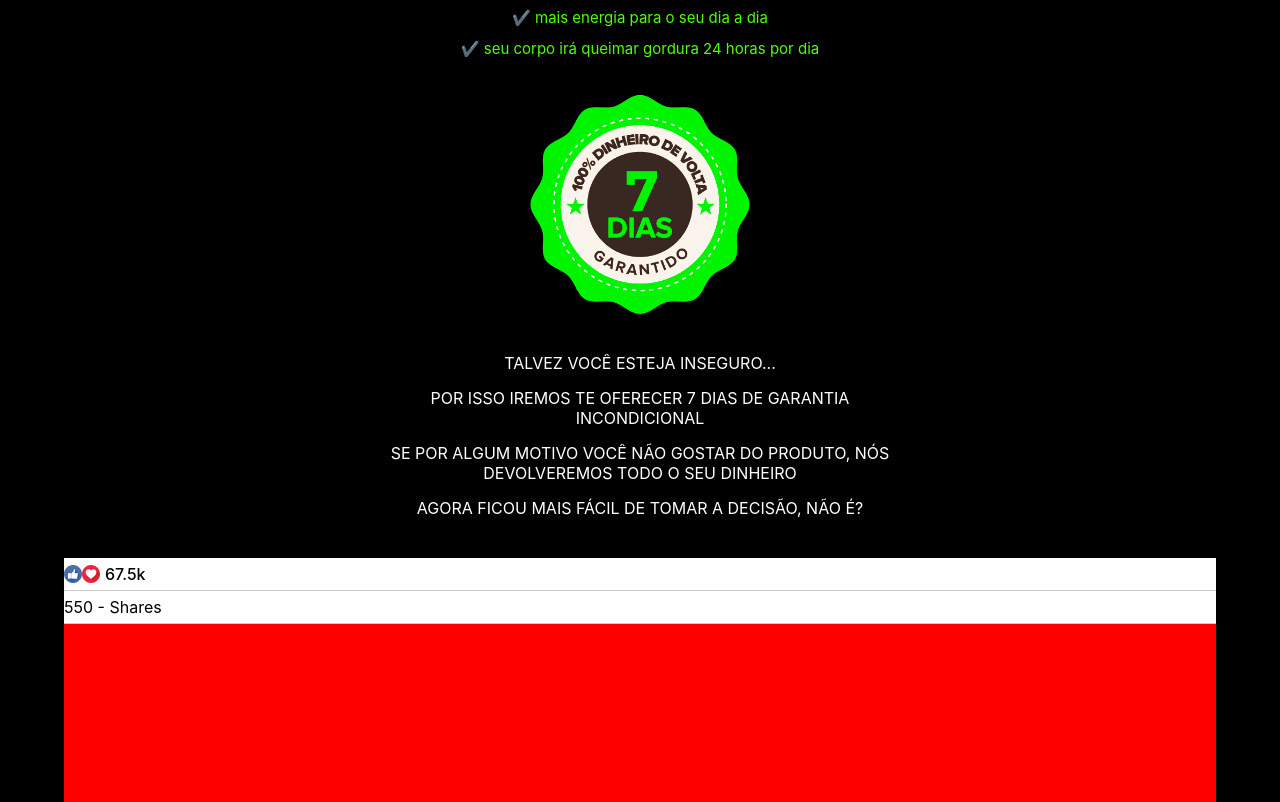
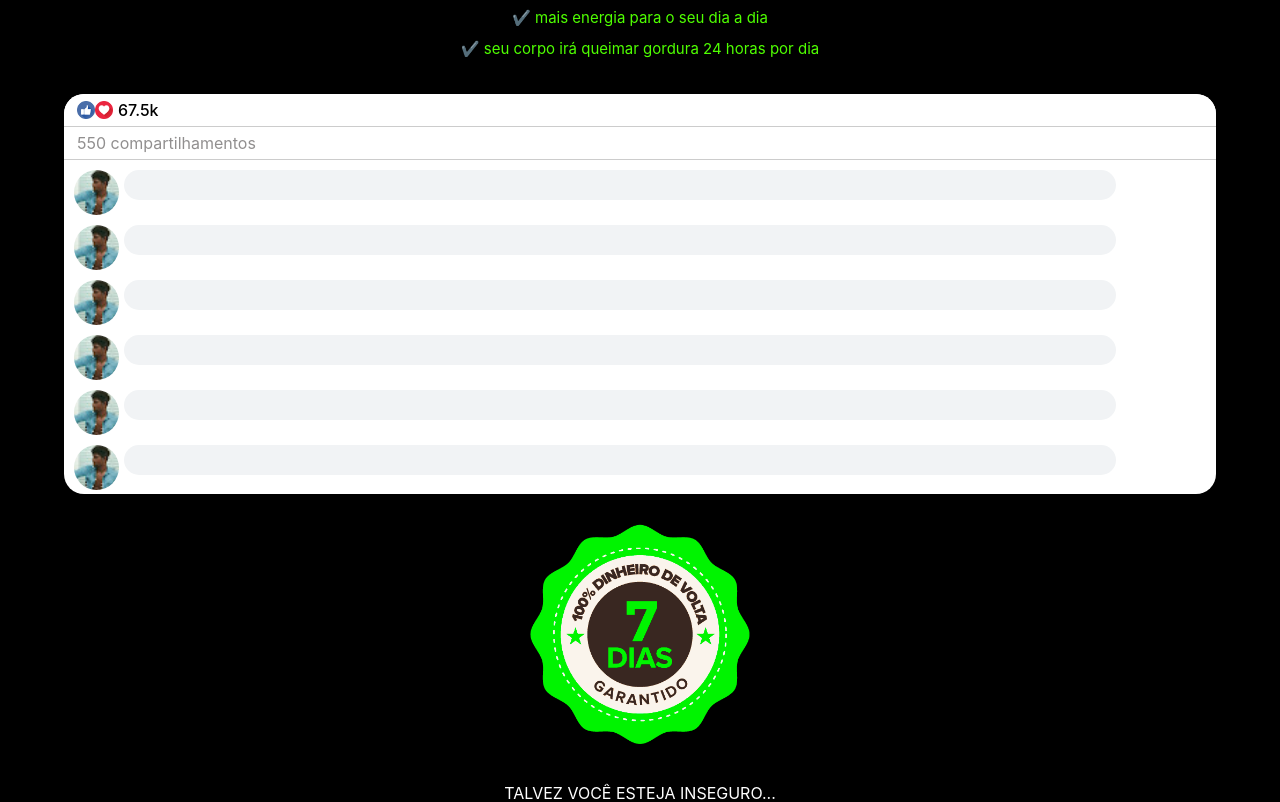
Before and after one commit to DjorgeSilva/marketing, a React (Create React App) app in the folder my-app/: page / in a window 1280 px wide. Shown: the part 1600-2402 px from the top of the page. Built offline with nearby package versions, Linux system fonts and the light colour scheme.

Commit message:
update comments section with content

```diff
--- a/my-app/src/Components/FaceBookComments/index.styles.ts
+++ b/my-app/src/Components/FaceBookComments/index.styles.ts
@@ -4,19 +4,26 @@ import { ImagePropType } from "../../types";
 export const MainFaceBookIContainer = styled.div`
   width: 90%;
   height: 400px;
-  background-color: red;
+  background-color: #fff;
+  border-radius: 20px;
 `;
 
-export const LikeSection = styled.div`
-  width: 100%;
+export const LikeSection = styled.div<{
+  color: string;
+}>`
+  width: calc(100% - 13px);
   height: 32px;
   background-color: #fff;
+  border-top-left-radius: 20px;
+  border-top-right-radius: 20px;
 
   display: flex;
   justify-content: left;
   align-items: center;
 
   border-bottom: 1px solid #ccc;
+  padding-left: 13px;
+  color: ${({ color }) => color};
 `;
 
 export const FaceBookIcons = styled.img<ImagePropType>`
@@ -34,7 +41,45 @@ export const FaceBookText = styled.p`
   user-select: none; /* Standard syntax */
 `;
 
+export const CommentContainer = styled.div`
+  width: 100%;
+  height: fit-content;
+
+  padding: 0 10px;
+
+  overflow: auto;
+`;
+
 export const CommentSection = styled.div`
   width: 100%;
   height: fit-content;
+
+  display: flex;
+  margin-top: 10px;
 `;
+
+export const CommentUserImage = styled.img<ImagePropType>`
+  width: 45px;
+  height: 45px;
+  object-fit: cover;
+
+  border-radius: 50%;
+`;
+
+export const UserCommentTextWrapper = styled.div`
+  width: calc(90% - 45px);
+  height: 30px;
+  background-color: #f1f3f5;
+  border-radius: 20px;
+  margin-left: 5px;
+`;
+
+export const UserCommentText = styled.p`
+  font-weight: 500;
+
+  color: red;
+
+  -webkit-user-select: none; /* Safari */
+  -ms-user-select: none; /* IE 10 and IE 11 */
+  user-select: none; /* Standard syntax */
+`;
--- a/my-app/src/Components/FaceBookComments/index.tsx
+++ b/my-app/src/Components/FaceBookComments/index.tsx
@@ -4,12 +4,18 @@
 import React from "react";
 import like_image from "../../assets/like.png";
 import love_image from "../../assets/loveIcon.png";
+import { faceBookCommentsMock } from "../../constants";
+
 import {
+  CommentContainer,
   CommentSection,
+  CommentUserImage,
   FaceBookIcons,
   FaceBookText,
   LikeSection,
   MainFaceBookIContainer,
+  UserCommentText,
+  UserCommentTextWrapper,
 } from "./index.styles";
 // -----------------------------------------------------
 // FACEBOOK COMPONENT
@@ -17,14 +23,25 @@ import {
 export const Comments: React.FC = (): JSX.Element => {
   return (
     <MainFaceBookIContainer>
-      <LikeSection>
+      <LikeSection color="#000">
         <FaceBookIcons src={like_image} />
         <FaceBookIcons src={love_image} />
         <FaceBookText>67.5k</FaceBookText>
       </LikeSection>
-      <LikeSection>550 - Shares</LikeSection>
+      <LikeSection color="#918f8f">550 compartilhamentos</LikeSection>
 
-      <CommentSection></CommentSection>
+      <CommentContainer>
+        {faceBookCommentsMock.map((comment: any) => {
+          return (
+            <CommentSection key={comment.id}>
+              <CommentUserImage src={comment.icon}></CommentUserImage>
+              <UserCommentTextWrapper>
+                <UserCommentText>{comment.text}</UserCommentText>
+              </UserCommentTextWrapper>
+            </CommentSection>
+          );
+        })}
+      </CommentContainer>
     </MainFaceBookIContainer>
   );
 };
--- a/my-app/src/Components/Home/index.tsx
+++ b/my-app/src/Components/Home/index.tsx
@@ -10,7 +10,7 @@ import third_resultImage from "../../assets/result-03.png";
 import fourth_resultImage from "../../assets/result-04.png";
 import { garantiaMockList, mockList, month, weekday } from "../../constants";
 import { GarantiaDataType, ListType } from "../../types";
-import { Comments } from "../FaceBookComments/index";
+import { Comments } from "../FaceBookComments";
 import {
   Container,
   Footer,
@@ -225,6 +225,10 @@ export const Home: React.FC = (): JSX.Element => {
           })}
         </GenericWrapper>
 
+        <GenericWrapper margin="0 0 30px 0">
+          <Comments />
+        </GenericWrapper>
+
         <LogoWrapper>
           <ResultImages
             src={garantiaImage}
@@ -251,10 +255,6 @@ export const Home: React.FC = (): JSX.Element => {
         </GenericWrapper>
       </Main>
 
-      <GenericWrapper>
-        <Comments />
-      </GenericWrapper>
-
       <Footer>
         <TextContent
           fontSize={13}
--- a/my-app/src/constants.tsx
+++ b/my-app/src/constants.tsx
@@ -1,5 +1,5 @@
+import userImage from "./assets/user.png";
 import { GarantiaDataType, ListType } from "./types";
-
 export const weekday = [
   "Domingo",
   "Segunda",
@@ -96,3 +96,48 @@ export const garantiaMockList: GarantiaDataType[] = [
     text: "Agora ficou mais fácil de tomar a decisão, não é?",
   },
 ];
+
+export const faceBookCommentsMock = [
+  {
+    id: "01",
+    icon: userImage,
+    name: "Flânelon DiJorge",
+    comment:
+      "Fiz o procedimento e estou feliz por ter feito essa escolha, aumentou muito a minha auto estima",
+  },
+  {
+    id: "02",
+    icon: userImage,
+    name: "Flânelon DiJorge",
+    comment:
+      "Fiz o procedimento e estou feliz por ter feito essa escolha, aumentou muito a minha auto estima",
+  },
+  {
+    id: "03",
+    icon: userImage,
+    name: "Flânelon DiJorge",
+    comment:
+      "Fiz o procedimento e estou feliz por ter feito essa escolha, aumentou muito a minha auto estima",
+  },
+  {
+    id: "04",
+    icon: userImage,
+    name: "Flânelon DiJorge",
+    comment:
+      "Fiz o procedimento e estou feliz por ter feito essa escolha, aumentou muito a minha auto estima",
+  },
+  {
+    id: "05",
+    icon: userImage,
+    name: "Flânelon DiJorge",
+    comment:
+      "Fiz o procedimento e estou feliz por ter feito essa escolha, aumentou muito a minha auto estima",
+  },
+  {
+    id: "06",
+    icon: userImage,
+    name: "Flânelon DiJorge",
+    comment:
+      "Fiz o procedimento e estou feliz por ter feito essa escolha, aumentou muito a minha auto estima",
+  },
+];
--- a/my-app/src/types.ts
+++ b/my-app/src/types.ts
@@ -34,3 +34,7 @@ export type ButtonPropType = {
 export type GenericWrapperTypes = {
   margin?: string;
 };
+
+/* export type FaceBookCommentType = {
+  icon:
+} */
```
Also changed, not shown: my-app/src/assets/user.png (added).
